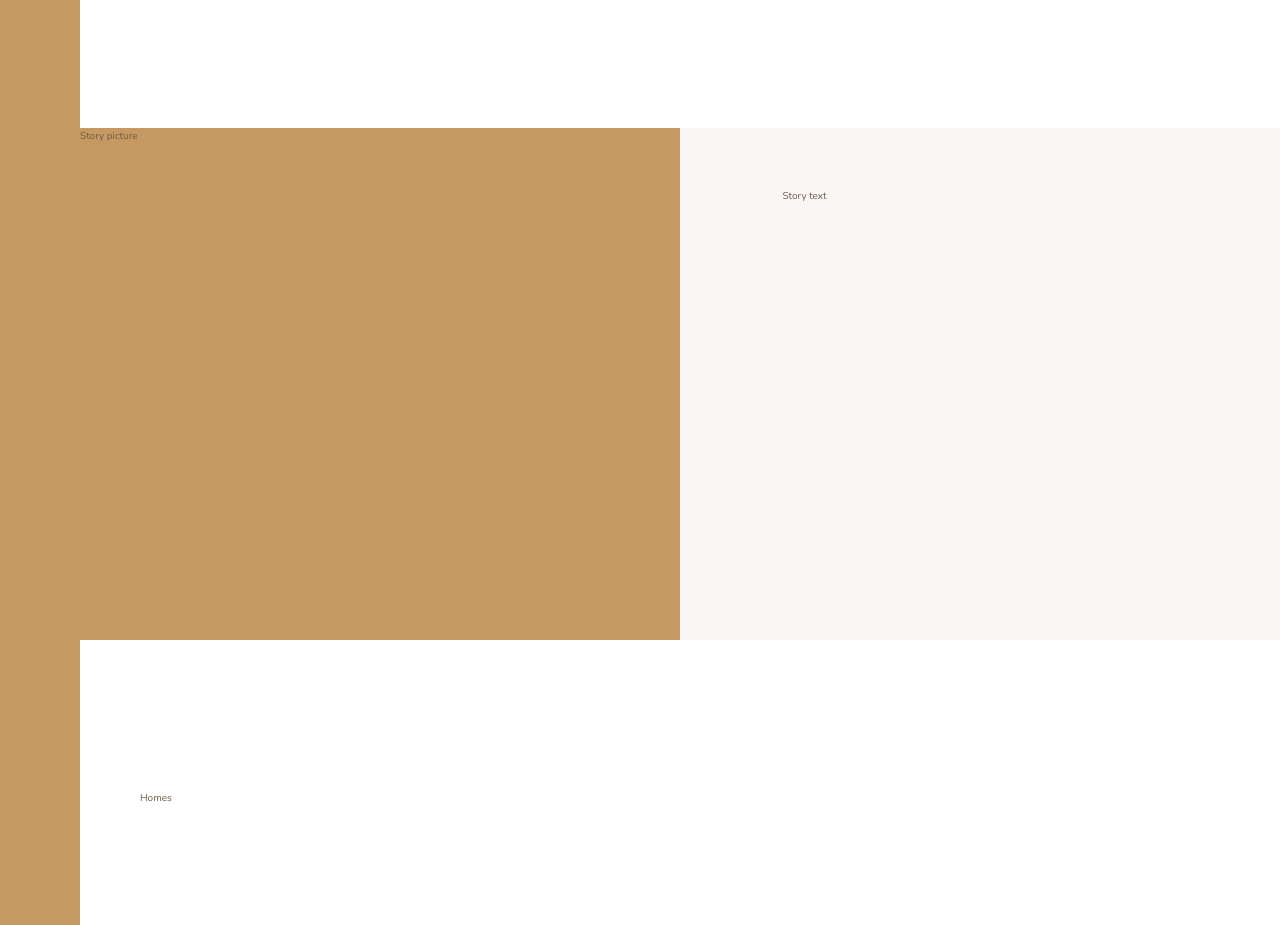
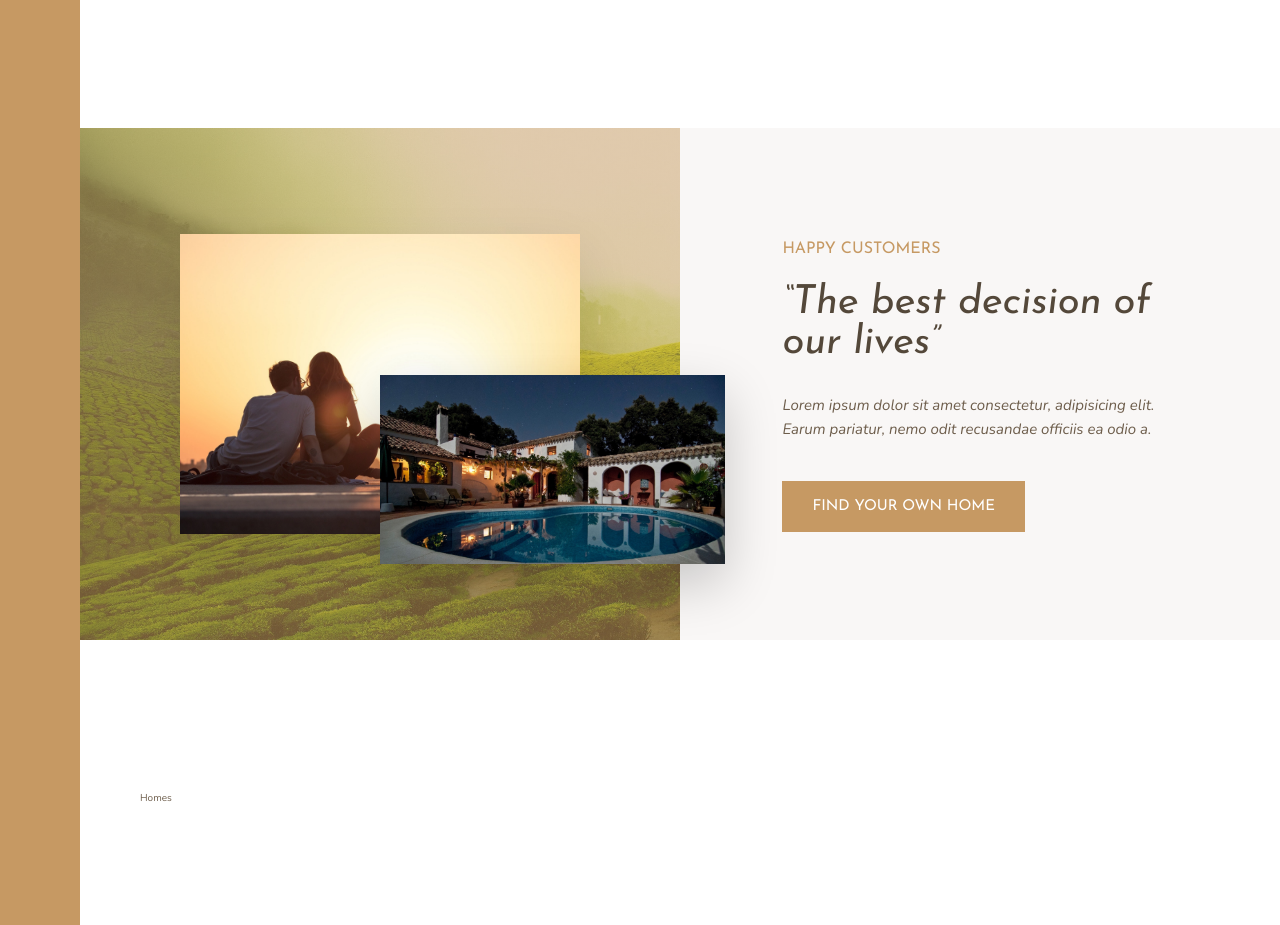
Before and after one commit to THrytsaienko/Nexter, a website: page index.html in a window 1280 px wide. Shown: the part 1300-2225 px from the top of the page. Drawn offline with nearby package versions, Linux system fonts and the light colour scheme.

Commit message:
Section Story finished

```diff
--- a/index.html
+++ b/index.html
@@ -78,11 +78,15 @@
     </section>
 
     <div class="story__pictures">
-        Story picture
+        <img src="img/story-1.jpeg" alt="Couple with new house" class="story__img--1">
+        <img src="img/story-2.jpeg" alt="New house" class="story__img--2">
     </div>
 
     <div class="story__content">
-        Story text
+        <h3 class="heading-3 mb-sm">Happy Customers</h3>
+        <h2 class="heading-2 heading-2--dark mb-md">&ldquo;The best decision of our lives&rdquo;</h2>
+        <p class="story__text">Lorem ipsum dolor sit amet consectetur, adipisicing elit. Earum pariatur, nemo odit recusandae officiis ea odio a.</p>
+        <button class="btn">Find your own home</button>
     </div>
 
     <section class="homes">
--- a/sass/_story.scss
+++ b/sass/_story.scss
@@ -2,59 +2,59 @@
     &__pictures {
         background-color: $color-primary;
         grid-column: full-start / col-end 4;
-        // background-image: linear-gradient(rgba($color-primary, .5), rgba($color-primary, .5)), url(../img/back.jpg);
-        // background-size: cover;
-        // display: grid;
-        // grid-template-rows: repeat(6, 1fr);
-        // grid-template-columns: repeat(6, 1fr);
-        // align-items: center;
+        background-image: linear-gradient(rgba($color-primary, .5), rgba($color-primary, .5)), url(../img/back.jpg);
+        background-size: cover;
+        display: grid;
+        grid-template-rows: repeat(6, 1fr);
+        grid-template-columns: repeat(6, 1fr);
+        align-items: center;
         // @media only screen and (max-width: $bp-medium) {
         //     grid-column: 1 / -1;
         //     padding: 6rem;
         // }
     }
-    // &__img--1 {
-    //     width: 100%;
-    //     grid-row: 2 / 6;
-    //     grid-column: 2 / 6;
-    //     box-shadow: 0 2rem 5rem rgba(#000, .1);
+    &__img--1 {
+        width: 100%;
+        grid-row: 2 / 6;
+        grid-column: 2 / 6;
+        box-shadow: 0 2rem 5rem rgba(#000, .1);
     //     @media only screen and (max-width: $bp-medium) {
     //         grid-column: 1 / 5;
     //         grid-row: 1 / -1;
-    //     }
-    // }
-    // &__img--2 {
-    //     width: 115%;
-    //     grid-row: 4 / 6;
-    //     grid-column: 4 / 7;
-    //     z-index: 20;
-    //     box-shadow: 0 2rem 5rem rgba(#000, .2);
+        // }
+    }
+    &__img--2 {
+        width: 115%;
+        grid-row: 4 / 6;
+        grid-column: 4 / 7;
+        z-index: 20;
+        box-shadow: 0 2rem 5rem rgba(#000, .2);
     //     @media only screen and (max-width: $bp-medium) {
     //         grid-row: 1 / -1;
     //         width: 100%;
     //     }
-    // }
+    }
     &__content {
         background-color: $color-grey-light-1;
         grid-column: col-start 5 / full-end;
         padding: 6rem 8vw;
-        /*
-        display: flex;
-        flex-direction: column;
-        justify-content: center;
-        align-items: flex-start;
-        */
-        // display: grid;
-        // align-content: center;
-        // justify-items: start;
+
+        // display: flex;
+        // flex-direction: column;
+        // justify-content: center;
+        // align-items: flex-start;
+
+        display: grid;
+        align-content: center;
+        justify-items: start;
         // @media only screen and (max-width: $bp-medium) {
         //     grid-column: 1 / -1;
         //     grid-row: 5 / 6;
         // }
     }
-    // &__text {
-    //     font-size: 1.5rem;
-    //     font-style: italic;
-    //     margin-bottom: 4rem;
-    // }
+    &__text {
+        font-size: 1.5rem;
+        font-style: italic;
+        margin-bottom: 4rem;
+    }
 }
--- a/sass/_typography.scss
+++ b/sass/_typography.scss
@@ -9,16 +9,9 @@
 
 .heading-2 {
     @extend %heading;
-    }
-
-    .heading-3 {
-        @extend %heading;
-    }
-
-    .heading-4 {
-        @extend %heading;
-        font-size: 1.9rem;
-
+    font-size: 4rem;
+    font-style: italic;
+    line-height: 1;
     &--light {
         color: $color-grey-light-1;
     }
@@ -26,3 +19,53 @@
         color: $color-grey-dark-1;
     }
 }
+
+.heading-3 {
+    @extend %heading;
+    font-size: 1.6rem;
+    color: $color-primary;
+    text-transform: uppercase;
+}
+
+.heading-4 {
+    @extend %heading;
+    font-size: 1.9rem;
+    &--light {
+        color: $color-grey-light-1;
+    }
+    &--dark {
+        color: $color-grey-dark-1;
+    }
+}
+
+.btn {
+    background-color: $color-primary;
+    color: #fff;
+    border: none;
+    border-radius: 0;
+    font-family: $font-display;
+    font-size: 1.5rem;
+    text-transform: uppercase;
+    padding: 1.8rem 3rem;
+    cursor: pointer;
+    transition: all .2s;
+    &:hover {
+        background-color: $color-primary-dark;
+    }
+}
+
+.mb-sm {
+    margin-bottom: 2rem;
+}
+
+.mb-md {
+    margin-bottom: 3rem;
+}
+
+.mb-lg {
+    margin-bottom: 4rem;
+}
+
+.mb-hg {
+    margin-bottom: 8rem;
+}
```
Also changed, not shown: css/style.css. Lines whose indentation alone changed are shown as unchanged.
